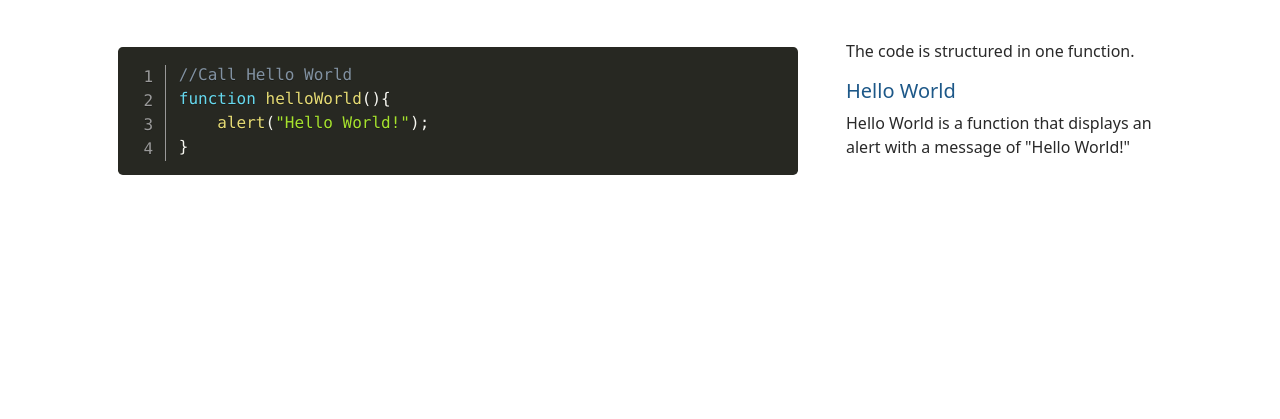
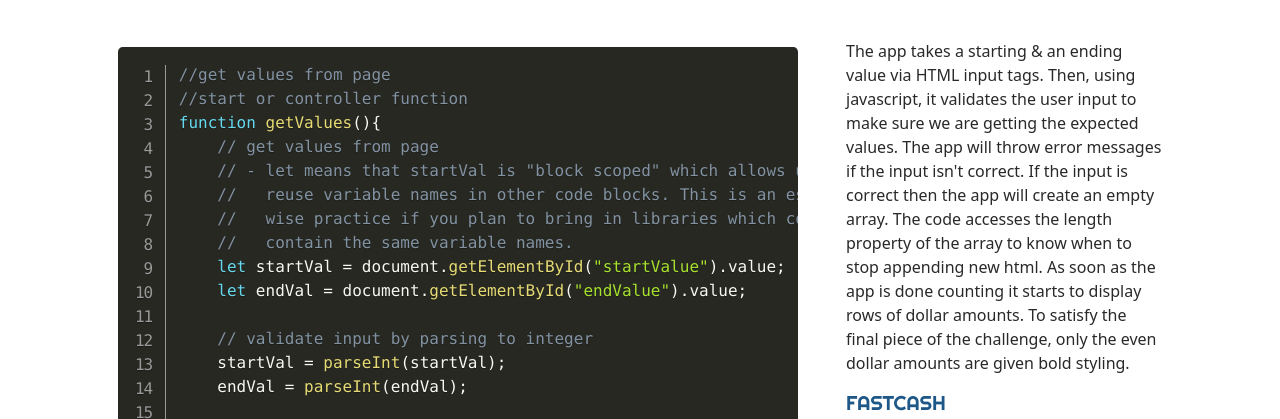
Before and after one commit to ephillips-tx/FastCash, a plain HTML site: page code.html in a window 1280 px wide. Shown: the part 128-547 px from the top of the page. Drawn offline with nearby package versions, Linux system fonts and the light colour scheme.

Commit message:
add social links, fix display of js code in prism

```diff
--- a/code.html
+++ b/code.html
@@ -45,10 +45,10 @@
                         <a class="nav-link active" href="code.html" aria-current="page">The Code</a>
                     </li>
                     <li class="nav-item">
-                        <a class="nav-link" target="_blank" href="#">Git Repo</a>
+                        <a class="nav-link" target="_blank" href="https://github.com/ephillips-tx/FastCash/settings">Git Repo</a>
                     </li>
                     <li class="nav-item">
-                        <a class="nav-link" target="_blank" href="#">About</a>
+                        <a class="nav-link" target="_blank" href="https://ewp-portfolio.netlify.com/#about">About</a>
                     </li>
                 </ul>
             </div>
@@ -62,16 +62,83 @@
             <div class="row g-5 py-5 row-cols-1 row-cols-lg-2">
                 <div class="col-lg-8">
                     <pre class="line-numbers"><code class="language-javascript">
-                        //Call Hello World
-                        function helloWorld(){
-                            alert("Hello World!");
+                        //get values from page
+                        //start or controller function
+                        function getValues(){
+                            // get values from page
+                            // - let means that startVal is "block scoped" which allows us to
+                            //   reuse variable names in other code blocks. This is an especially
+                            //   wise practice if you plan to bring in libraries which could
+                            //   contain the same variable names.
+                            let startVal = document.getElementById("startValue").value;
+                            let endVal = document.getElementById("endValue").value;
+
+                            // validate input by parsing to integer
+                            startVal = parseInt(startVal);
+                            endVal = parseInt(endVal);
+
+                            if(Number.isInteger(startVal) && Number.isInteger(endVal)){
+                                if((startVal >=0 && endVal >= 1) && endVal <= 100){
+                                    if(startVal <= endVal){
+                                        //call generateNumbers
+                                        let numbers = generateNumbers(startVal, endVal);
+                                        //call displayNumbers
+                                        displayNumbers(numbers);
+                                    } else {
+                                        alert("Error code 1001: The starting value must
+                                        be less than the ending value.");
+                                    }
+                                } else {
+                                    alert("Error code 1002: You enterted a value outside
+                                    of the range (0 - 100).");
+                                }
+                            } else {
+                                alert("Error code 1003: You must enter integers.");
+                            }
+                        }
+
+                        //generate numbers from startValue to endValue
+                        //logic function(s)
+                        function generateNumbers(sVal, eVal){
+                            let numbers = [];
+
+                            //get all numbers from start to end
+                            for(let i = sVal; i <= eVal; i++){
+                                //this will execute in a loop until i = eVal
+                                numbers.push(i);
+                            }
+
+                            return numbers;
+                        }
+
+                        //display numbers. Mark even numbers bold
+                        //display or view function
+                        function displayNumbers(numbers){
+                            let templateRows = "";
+                            let className = "even";
+
+                            for(let i = 0; i &lt; numbers.length; i++){
+                                let number = numbers[i];
+                                if(number % 2 == 0) {
+                                    className = "even";
+                                } else {
+                                    className = "odd";
+                                }
+                                templateRows += `&lt;tr>&lt;td class="text-center ${className}">$ ${number}.00&lt;/td>&lt/tr>`;
+                            }
+                            document.getElementById("results").innerHTML = templateRows;
                         }
                     </code></pre>
                 </div>
                 <div class="col-lg-4">
-                    <p>The code is structured in one function.</p>
-                    <h5>Hello World</h5>
-                    <p>Hello World is a function that displays an alert with a message of "Hello World!"</p>
+                    <p>The app takes a starting & an ending value via HTML input tags. Then, using javascript, it validates the user
+                        input to make sure we are getting the expected values. The app will throw error messages if the input isn't correct.
+                        If the input is correct then the app will create an empty array. The code accesses the length property of the array
+                        to know when to stop appending new html. As soon as the app is done counting it starts to display rows of dollar amounts.
+                        To satisfy the final piece of the challenge, only the even dollar amounts are given bold styling.
+                    </p>
+                    <h5 class="logoFont">FASTCASH</h5>
+                    <p><span class="logoFont">FASTCASH</span> is an app that let's you count by $1s really FAST!</p>
                 </div>
             </div>
          </div>
@@ -89,9 +156,9 @@
                 </div>
                 <div class="col d-flex align-items-center justify-content-start justify-content-lg-end">
                     <div class="row">
-                        <div class="col social"><a href="#" target="_blank"><i class="fab fa-linkedin fa-2x"></i></a></div>
-                        <div class="col social"><a href="#" target="_blank"><i class="fab fa-github fa-2x"></i></a></div>
-                        <div class="col social"><a href="#" target="_blank"><i class="fab fa-twitter fa-2x"></i></a></div>
+                        <div class="col social"><a href="https://www.linkedin.com/in/eric-phillips-04b92252/" target="_blank"><i class="fab fa-linkedin fa-2x"></i></a></div>
+                        <div class="col social"><a href="https://github.com/ephillips-tx" target="_blank"><i class="fab fa-github fa-2x"></i></a></div>
+                        <div class="col social"><a href="https://twitter.com/11EricWayne11" target="_blank"><i class="fab fa-twitter fa-2x"></i></a></div>
                     </div>
                 </div>
             </div>
--- a/js/site.js
+++ b/js/site.js
@@ -14,7 +14,7 @@ function getValues(){
     endVal = parseInt(endVal);
 
     if(Number.isInteger(startVal) && Number.isInteger(endVal)){
-        if(startVal >=0 && endVal >= 1){
+        if((startVal >=0 && endVal >= 1) && endVal <= 100){
             if(startVal <= endVal){
                 //call generateNumbers
                 let numbers = generateNumbers(startVal, endVal);
@@ -24,7 +24,7 @@ function getValues(){
                 alert("Error code 1001: The starting value must be less than the ending value.");
             }
         } else {
-            alert("Error code 1002: You enterted a negative value.");
+            alert("Error code 1002: You enterted a value outside of the range (0 - 100).");
         }
     } else {
         alert("Error code 1003: You must enter integers.");
```
Also changed, not shown: app.html (+12 -10 lines), index.html (+6 -6 lines).
